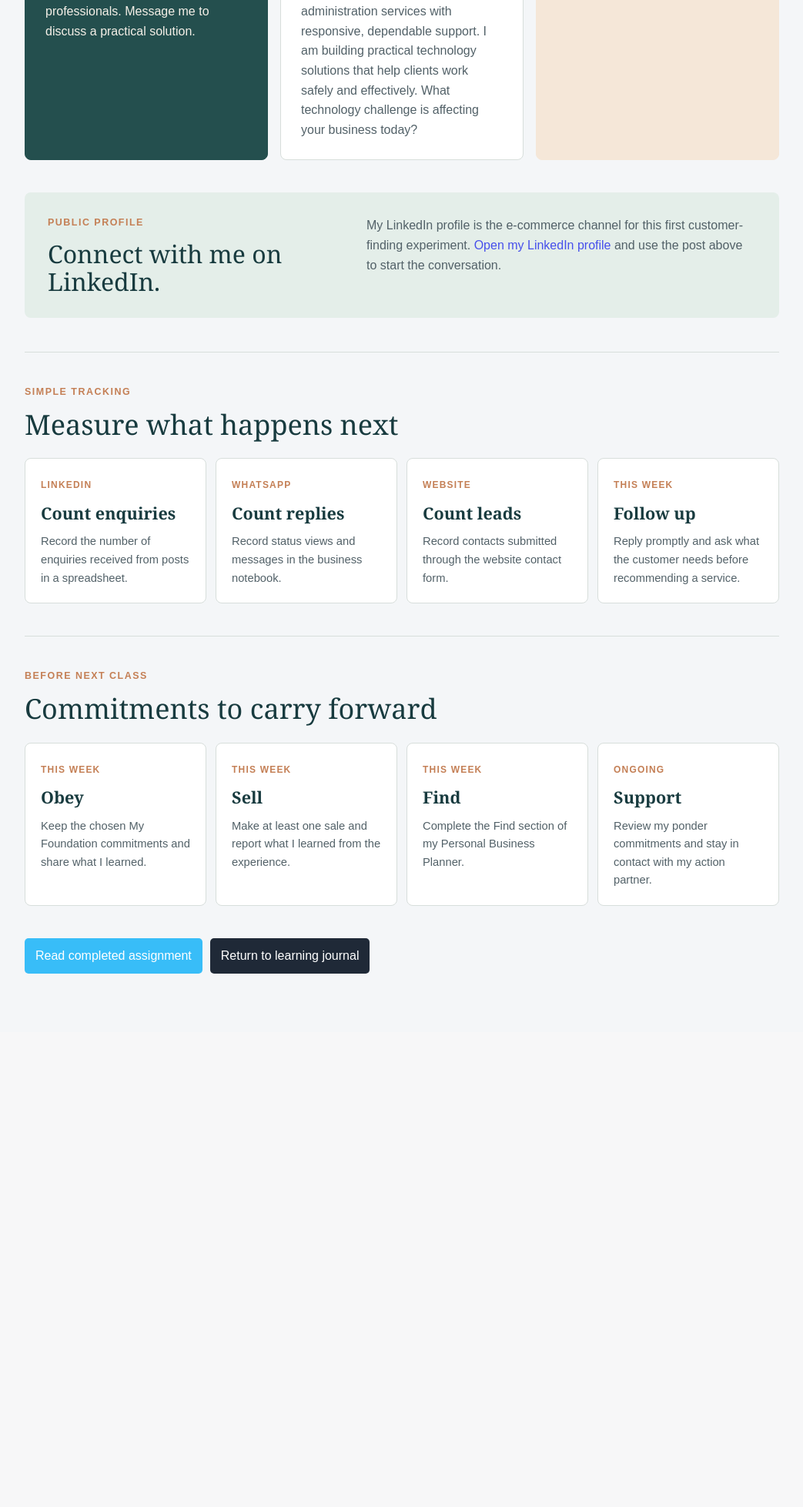
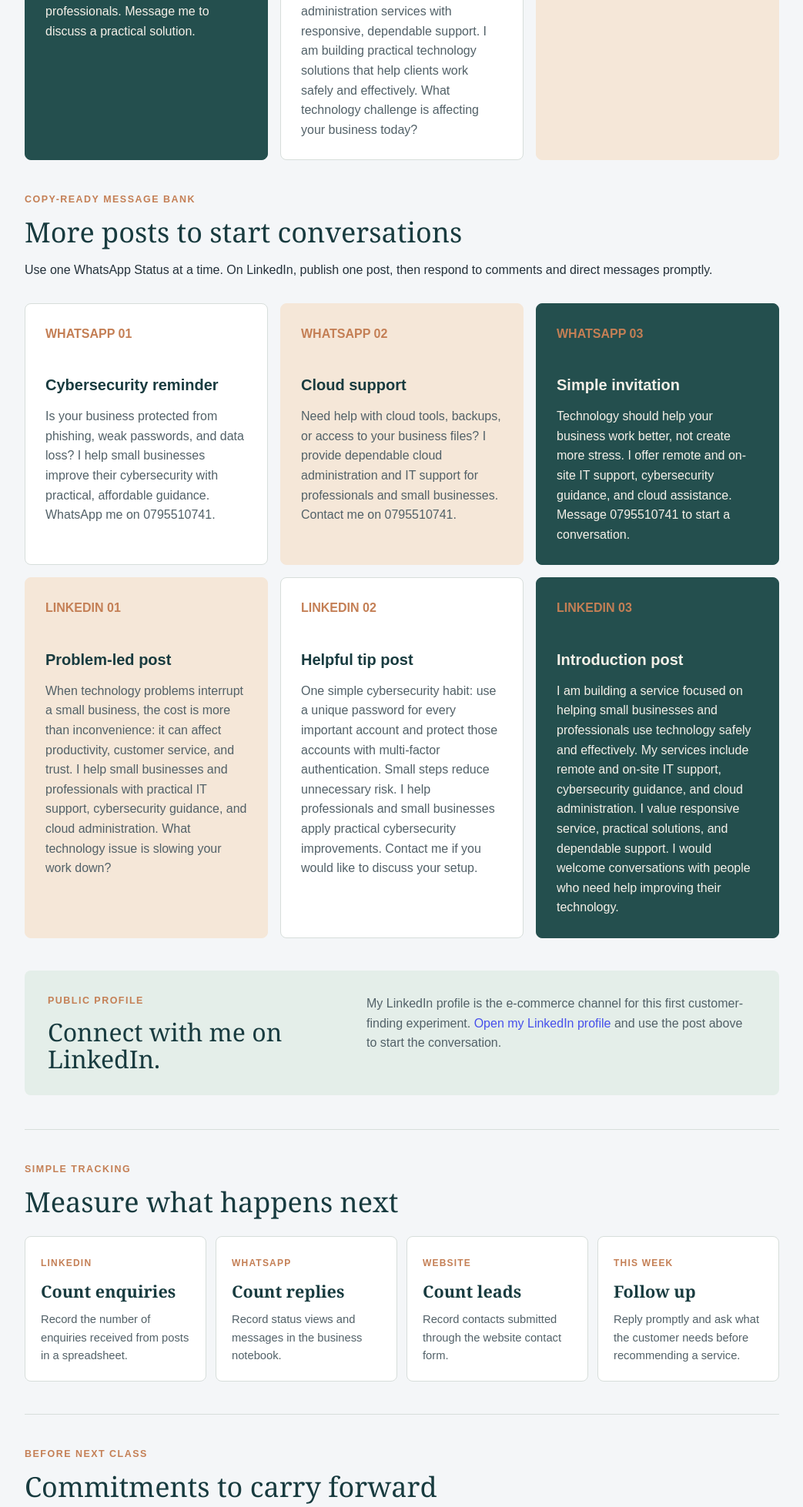
Before and after one commit to tebza27-cpu/portfolio-site-updated, a Flask app: page /business-journey/customers in a window 1280 px wide. Shown: the part 2254-4212 px from the top of the page at 77% size, without its empty margins (118-1161 px from the left). Before the commit the page ends 3519 px from the top, so only its background shows below. Run offline with Flask 3, Linux system fonts and the light colour scheme; some libraries are stand-ins or nearby versions.

Commit message:
Add WhatsApp and LinkedIn message bank

```diff
--- a/templates/business_customers.html
+++ b/templates/business_customers.html
@@ -60,6 +60,46 @@
         </div>
     </section>
 
+    <section class="progress-section">
+        <div class="progress-section-heading">
+            <p class="business-kicker">Copy-ready message bank</p>
+            <h2>More posts to start conversations</h2>
+            <p>Use one WhatsApp Status at a time. On LinkedIn, publish one post, then respond to comments and direct messages promptly.</p>
+        </div>
+        <div class="business-reflection-grid">
+            <article class="business-note">
+                <span class="business-note-number">WHATSAPP 01</span>
+                <h3>Cybersecurity reminder</h3>
+                <p>Is your business protected from phishing, weak passwords, and data loss? I help small businesses improve their cybersecurity with practical, affordable guidance. WhatsApp me on 0795510741.</p>
+            </article>
+            <article class="business-note business-note-accent">
+                <span class="business-note-number">WHATSAPP 02</span>
+                <h3>Cloud support</h3>
+                <p>Need help with cloud tools, backups, or access to your business files? I provide dependable cloud administration and IT support for professionals and small businesses. Contact me on 0795510741.</p>
+            </article>
+            <article class="business-note business-note-dark">
+                <span class="business-note-number">WHATSAPP 03</span>
+                <h3>Simple invitation</h3>
+                <p>Technology should help your business work better, not create more stress. I offer remote and on-site IT support, cybersecurity guidance, and cloud assistance. Message 0795510741 to start a conversation.</p>
+            </article>
+            <article class="business-note business-note-accent">
+                <span class="business-note-number">LINKEDIN 01</span>
+                <h3>Problem-led post</h3>
+                <p>When technology problems interrupt a small business, the cost is more than inconvenience: it can affect productivity, customer service, and trust. I help small businesses and professionals with practical IT support, cybersecurity guidance, and cloud administration. What technology issue is slowing your work down?</p>
+            </article>
+            <article class="business-note">
+                <span class="business-note-number">LINKEDIN 02</span>
+                <h3>Helpful tip post</h3>
+                <p>One simple cybersecurity habit: use a unique password for every important account and protect those accounts with multi-factor authentication. Small steps reduce unnecessary risk. I help professionals and small businesses apply practical cybersecurity improvements. Contact me if you would like to discuss your setup.</p>
+            </article>
+            <article class="business-note business-note-dark">
+                <span class="business-note-number">LINKEDIN 03</span>
+                <h3>Introduction post</h3>
+                <p>I am building a service focused on helping small businesses and professionals use technology safely and effectively. My services include remote and on-site IT support, cybersecurity guidance, and cloud administration. I value responsive service, practical solutions, and dependable support. I would welcome conversations with people who need help improving their technology.</p>
+            </article>
+        </div>
+    </section>
+
     <section class="progress-opportunity">
         <div><p class="business-kicker">Public profile</p><h2>Connect with me on LinkedIn.</h2></div>
         <p>My LinkedIn profile is the e-commerce channel for this first customer-finding experiment. <a href="https://www.linkedin.com/in/sifiso-mokhele-ba176b1b/" target="_blank" rel="noopener noreferrer">Open my LinkedIn profile</a> and use the post above to start the conversation.</p>
```
